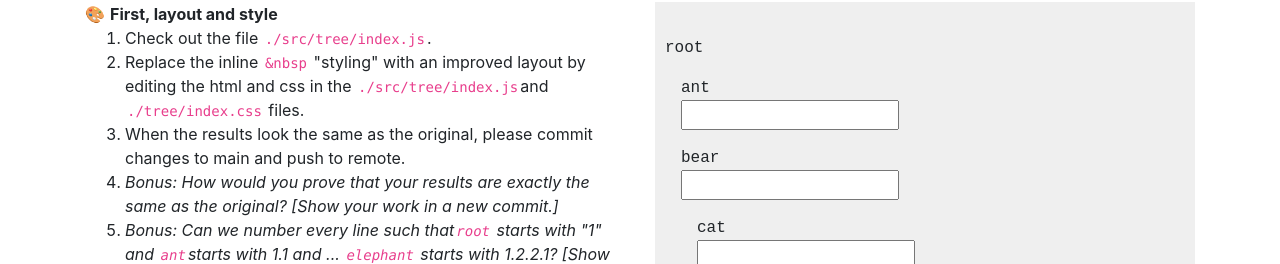
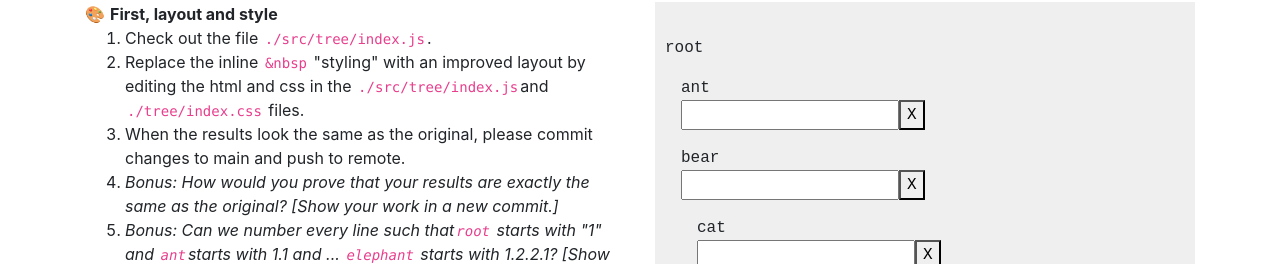
Before and after one commit to kikiondo117/QC, a React (Create React App) app: page / in a window 1280 px wide. Shown: the part 536-800 px from the top of the page. Built offline with nearby package versions, Linux system fonts and the light colour scheme.

Commit message:
Delete element from array of data

```diff
--- a/src/tree/index.js
+++ b/src/tree/index.js
@@ -12,11 +12,19 @@ export default function Tree() {
     const spaces = event.target.elements[0].name;
     const value = event.target.elements[0].value;
 
+    if (!value) return null;
+
     setData((prevValue) => {
       return [...prevValue, `${value}, ${spaces}`];
     });
 
     event.target.reset();
+  };
+
+  const deleteValue = (keyProp) => {
+    setData((prevState) => {
+      return prevState.filter((data, key) => key !== keyProp);
+    });
   };
 
   React.useEffect(() => {
@@ -37,6 +45,9 @@ export default function Tree() {
             <br />
             <form onSubmit={handleOnSubmit}>
               <input name={formatData[1]}></input>
+              <button onClick={() => deleteValue(key)} type="button">
+                X
+              </button>
             </form>
           </p>
         );
```
